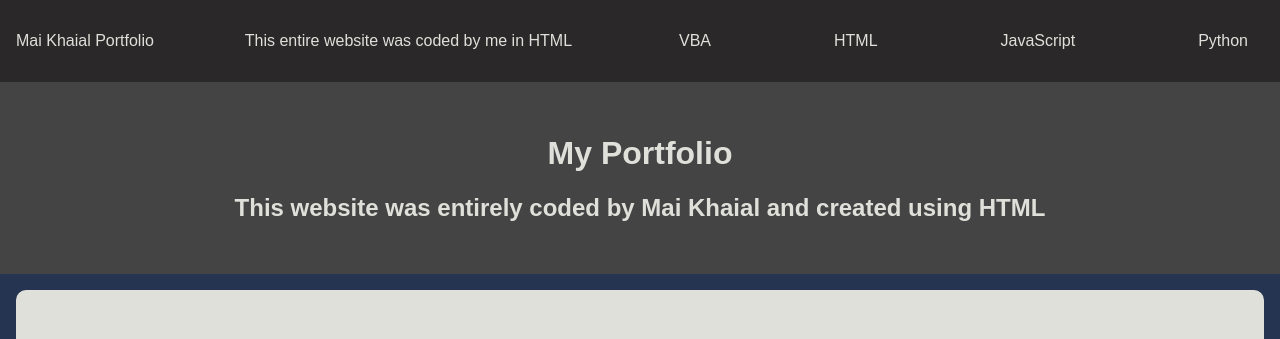
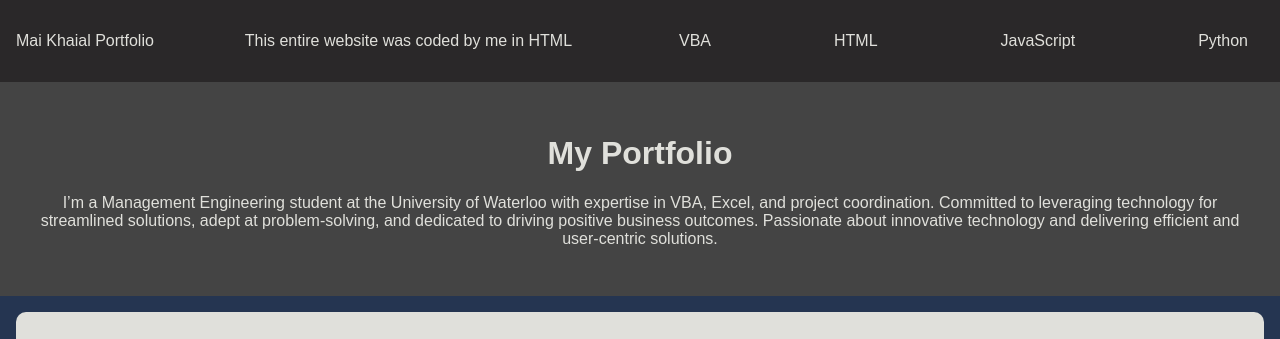
Before and after one commit to m2khaial/portfolio-website, a plain HTML site: page index.html in a window 1280 px wide. Shown: the top 339 px of the page. Drawn offline with Linux system fonts and the light colour scheme; a script that the page names is missing.

Commit message:
edited header

```diff
--- a/index.html
+++ b/index.html
@@ -20,8 +20,9 @@
     </nav>
     <header>
         <h1>My Portfolio</h1>
-        <h2>This website was entirely coded by Mai Khaial and created using HTML</h2>
+        <p>I’m a Management Engineering student at the University of Waterloo with expertise in VBA, Excel, and project coordination. Committed to leveraging technology for streamlined solutions, adept at problem-solving, and dedicated to driving positive business outcomes. Passionate about innovative technology and delivering efficient and user-centric solutions.</p>
     </header>
+
     <section id="vba">
         <h2>VBA Projects</h2>
         <div class="project">
```
